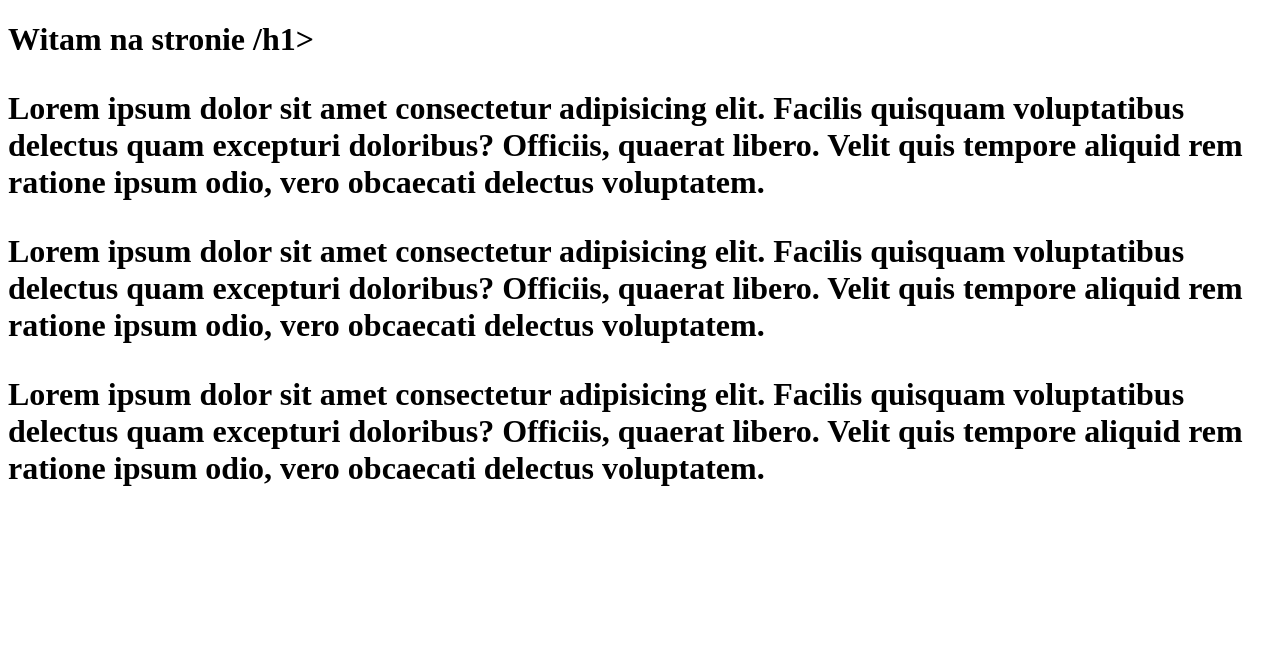
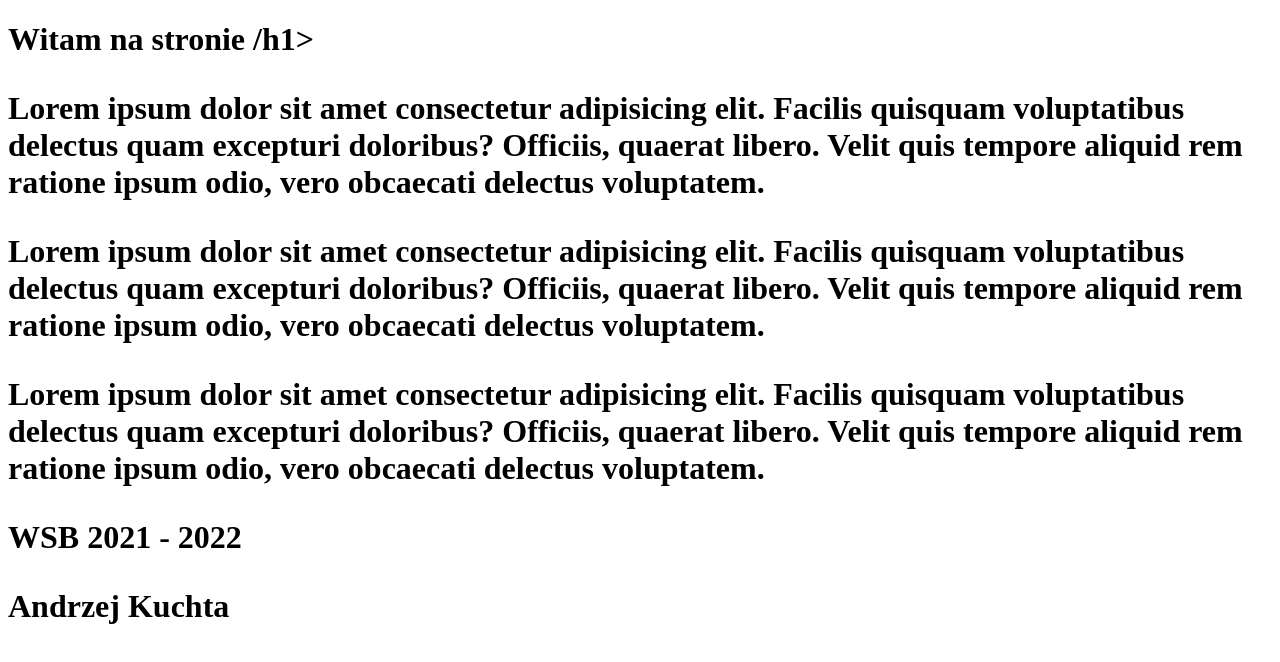
Before and after one commit to akuchta/Projekt, a plain HTML site: page index.html in a window 1280 px wide. Drawn offline with Linux system fonts and the light colour scheme.

Commit message:
Dodaj stopkę

```diff
--- a/index.html
+++ b/index.html
@@ -21,6 +21,12 @@
     <p>Lorem ipsum dolor sit amet consectetur adipisicing elit. Facilis quisquam voluptatibus delectus quam excepturi
         doloribus? Officiis, quaerat libero. Velit quis tempore aliquid rem ratione ipsum odio, vero obcaecati delectus
         voluptatem.</p>
+
+
+        <footer>
+    <p>WSB 2021 - 2022</p>
+    <p>Andrzej Kuchta</p>
+        </footer>
 </body>
 
 </html>
```
